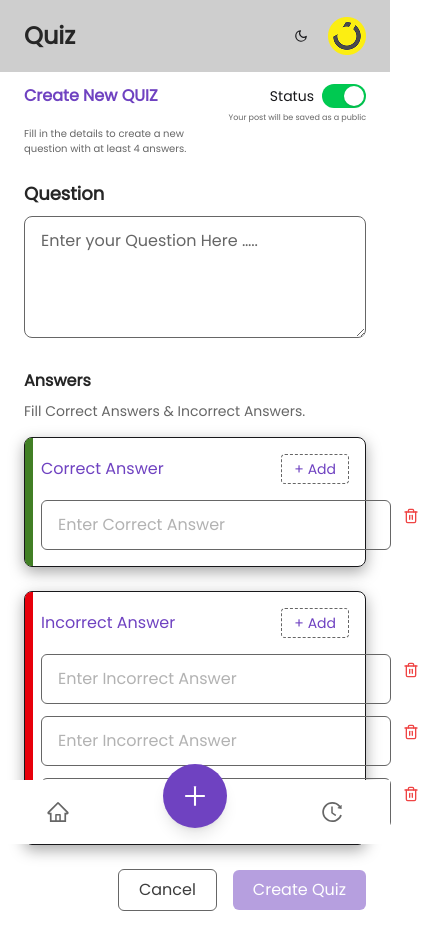
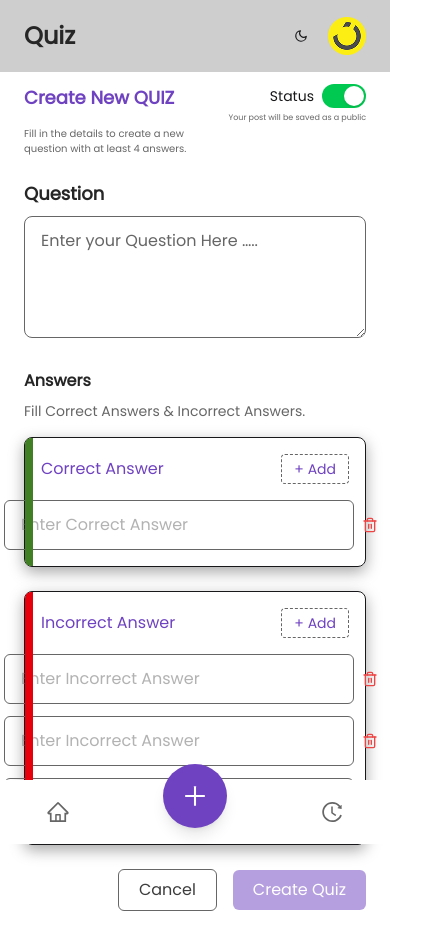
Before and after one commit to zahrabayattt/quiz-app, a React (Vite) app: page /create-quiz in a window 390 px wide. Shown: the top 950 px of the page, 427 px wide, since content can reach past the window. Built offline with nearby package versions, Linux system fonts and the light colour scheme; no server answers.

Commit message:
style: :lipstick: refactored quiz form styles

```diff
--- a/src/components/Quiz/AnswerInput.tsx
+++ b/src/components/Quiz/AnswerInput.tsx
@@ -16,7 +16,7 @@ export default function AnswerInput({
   index,
 }: Props) {
   return (
-    <div className="flex items-start gap-1 md:gap-3">
+    <div className="flex items-center justify-center md:gap-3">
       <input
         value={value}
         onChange={(e) => onChange(e.target.value)}
--- a/src/components/Quiz/QuizForm.tsx
+++ b/src/components/Quiz/QuizForm.tsx
@@ -21,7 +21,7 @@ const QuizForm = ({ mode, initialData }: IQuizForm) => {
       <main className="min-h-screen bg-foreground pb-20">
         <LayoutContainer>
           <div className="flex items-end justify-between md:hidden">
-            <h1 className="mt-3 inline-block self-start text-base font-bold text-my-primary">
+            <h1 className="mt-3 inline-block self-start text-[18px] font-bold text-my-primary">
               {mode === "create" ? "Create New QUIZ" : "Edit QUIZ"}
             </h1>
             <div className="flex flex-col">
```
